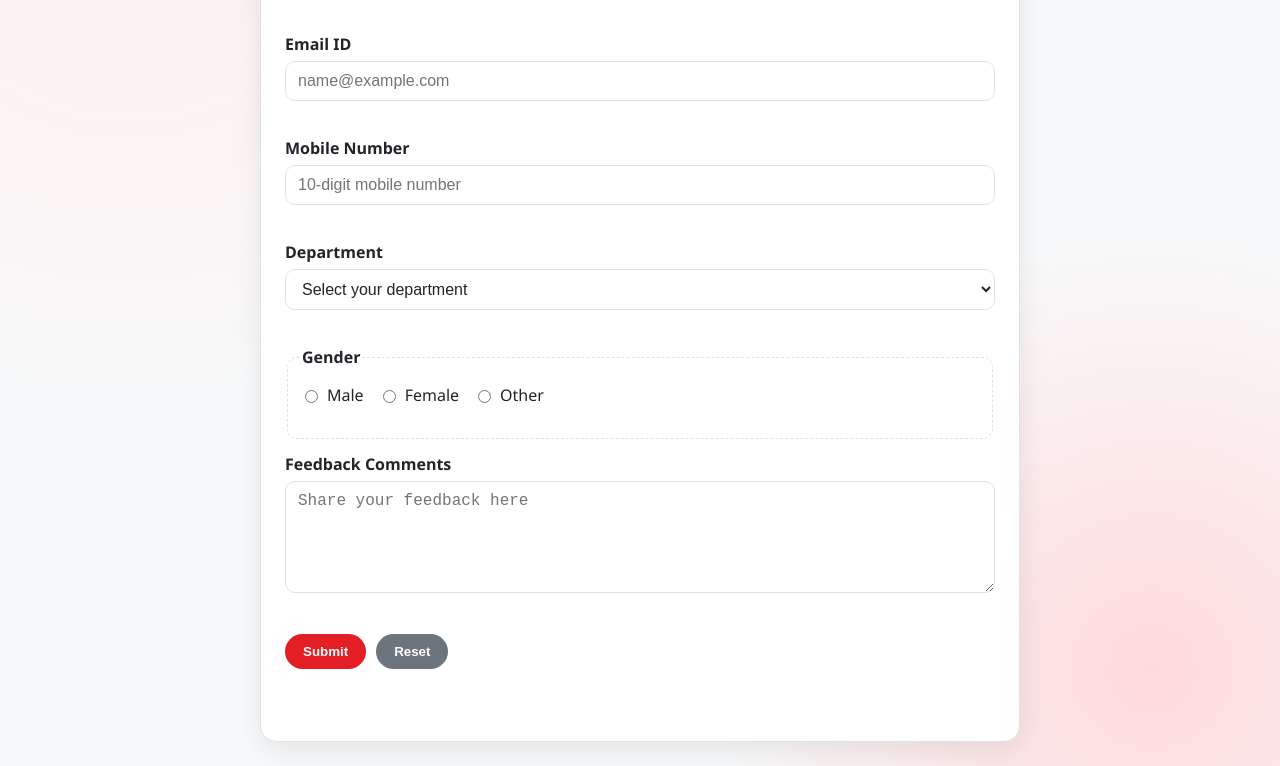
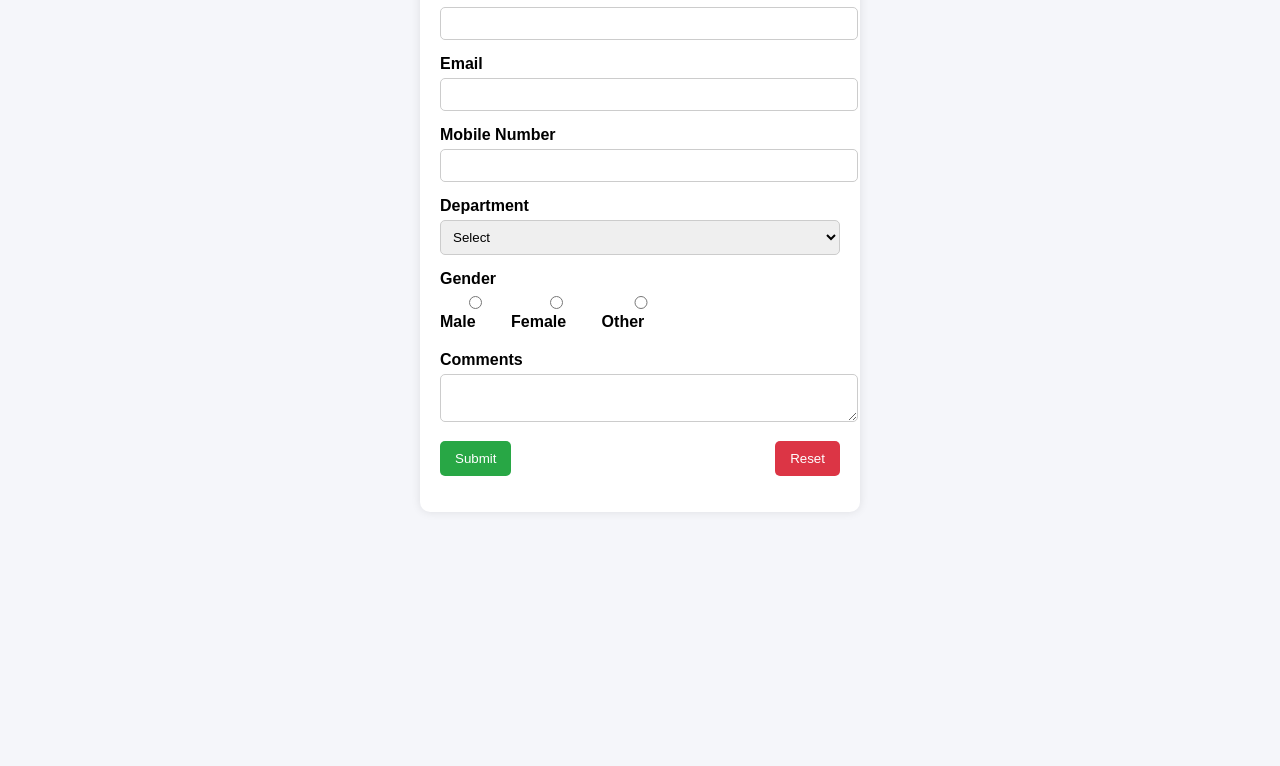
Before and after one commit to AaryMardikar/DevOps-, a website: page DevOps--master/index.html in a window 1280 px wide. Shown: the part 203-969 px from the top of the page. After the commit the page ends 800 px from the top, so only its background shows below. Drawn offline with Linux system fonts and the light colour scheme.

Commit message:
Final HTML fix

```diff
--- a/DevOps--master/index.html
+++ b/DevOps--master/index.html
@@ -1,134 +1,161 @@
 <!DOCTYPE html>
 <html lang="en">
+
 <head>
   <meta charset="UTF-8">
   <meta name="viewport" content="width=device-width, initial-scale=1.0">
   <title>Student Feedback Registration Form</title>
-  <link rel="stylesheet" href="styles.css">
+
   <style>
-    .card {
-      animation: cardEntry 500ms ease-out;
+    body {
+      font-family: Arial, sans-serif;
+      background: #f5f6fa;
+      margin: 0;
+      padding: 0;
     }
 
-    .subtitle {
-      letter-spacing: 0.2px;
+    .container {
+      width: 400px;
+      margin: 50px auto;
+      background: #fff;
+      padding: 20px;
+      border-radius: 10px;
+      box-shadow: 0 0 10px rgba(0, 0, 0, 0.1);
     }
 
-    @keyframes cardEntry {
-      from {
-        opacity: 0;
-        transform: translateY(10px);
+    h1 {
+      text-align: center;
     }
-      to {
-        opacity: 1;
-        transform: translateY(0);
+
+    .field {
+      margin-bottom: 15px;
     }
+
+    label {
+      display: block;
+      margin-bottom: 5px;
+      font-weight: bold;
+    }
+
+    input,
+    select,
+    textarea {
+      width: 100%;
+      padding: 8px;
+      border: 1px solid #ccc;
+      border-radius: 5px;
+    }
+
+    .radio-group {
+      display: flex;
+      gap: 10px;
+    }
+
+    .actions {
+      display: flex;
+      justify-content: space-between;
+    }
+
+    button {
+      padding: 10px 15px;
+      border: none;
+      border-radius: 5px;
+      cursor: pointer;
+    }
+
+    #submitBtn {
+      background-color: #28a745;
+      color: white;
+    }
+
+    #resetBtn {
+      background-color: #dc3545;
+      color: white;
+    }
+
+    .error {
+      color: red;
+      font-size: 12px;
+    }
+
+    .message {
+      text-align: center;
+      margin-top: 10px;
+      font-weight: bold;
     }
   </style>
 </head>
+
 <body>
-  <main class="page-shell">
-    <section class="card" aria-labelledby="form-title">
+
+  <div class="container">
     <h1 id="form-title">Student Feedback Registration Form</h1>
-      <p class="subtitle">Please provide your details and share your feedback.</p>
 
-      <form id="feedbackForm" novalidate>
+    <form id="feedbackForm">
+
+      <!-- Name -->
       <div class="field">
         <label for="studentName">Student Name</label>
-          <input
-            type="text"
-            id="studentName"
-            name="studentName"
-            placeholder="Enter your full name"
-            minlength="2"
-            maxlength="50"
-            required
-          >
+        <input type="text" id="studentName" name="studentName" required>
         <small class="error" id="studentNameError"></small>
       </div>
 
+      <!-- Email -->
       <div class="field">
-          <label for="email">Email ID</label>
-          <input
-            type="email"
-            id="email"
-            name="email"
-            placeholder="name@example.com"
-            required
-          >
+        <label for="email">Email</label>
+        <input type="email" id="email" name="email" required>
         <small class="error" id="emailError"></small>
       </div>
 
+      <!-- Mobile -->
       <div class="field">
         <label for="mobile">Mobile Number</label>
-          <input
-            type="tel"
-            id="mobile"
-            name="mobile"
-            placeholder="10-digit mobile number"
-            pattern="[0-9]{10}"
-            maxlength="10"
-            inputmode="numeric"
-            required
-          >
+        <input type="tel" id="mobile" name="mobile" required>
         <small class="error" id="mobileError"></small>
       </div>
 
+      <!-- Department -->
       <div class="field">
         <label for="department">Department</label>
         <select id="department" name="department" required>
-            <option value="">Select your department</option>
-            <option value="Computer Science">Computer Science</option>
-            <option value="Information Technology">Information Technology</option>
-            <option value="Electronics">Electronics</option>
-            <option value="Mechanical">Mechanical</option>
-            <option value="Civil">Civil</option>
+          <option value="">Select</option>
+          <option>Computer Science</option>
+          <option>IT</option>
+          <option>Electronics</option>
+          <option>Mechanical</option>
+          <option>Civil</option>
         </select>
         <small class="error" id="departmentError"></small>
       </div>
 
-        <fieldset class="field">
-          <legend>Gender</legend>
-          <div class="radio-row">
-            <label>
-              <input type="radio" name="gender" value="Male" required>
-              Male
-            </label>
-            <label>
-              <input type="radio" name="gender" value="Female">
-              Female
-            </label>
-            <label>
-              <input type="radio" name="gender" value="Other">
-              Other
-            </label>
+      <!-- Gender -->
+      <div class="field">
+        <label>Gender</label>
+        <div class="radio-group">
+          <label><input type="radio" name="gender" value="Male"> Male</label>
+          <label><input type="radio" name="gender" value="Female"> Female</label>
+          <label><input type="radio" name="gender" value="Other"> Other</label>
         </div>
-          <small class="error" id="genderError"></small>
-        </fieldset>
-
-        <div class="field">
-          <label for="comments">Feedback Comments</label>
-          <textarea
-            id="comments"
-            name="comments"
-            rows="5"
-            placeholder="Share your feedback here"
-            maxlength="500"
-            required
-          ></textarea>
-          <small class="error" id="commentsError"></small>
       </div>
 
+      <!-- Comments -->
+      <div class="field">
+        <label for="comments">Comments</label>
+        <textarea id="comments" name="comments"></textarea>
+      </div>
+
+      <!-- Buttons -->
       <div class="actions">
         <button type="submit" id="submitBtn">Submit</button>
-          <button type="reset" id="resetBtn" class="secondary">Reset</button>
+        <button type="reset" id="resetBtn">Reset</button>
       </div>
 
-        <p id="formMessage" class="message" role="status" aria-live="polite"></p>
+      <!-- Message -->
+      <p id="formMessage" class="message"></p>
+
     </form>
-    </section>
-  </main>
+  </div>
 
-  <script src="script.js"></script>
 </body>
+
 </html>
```
Lines whose indentation alone changed are shown as unchanged.
